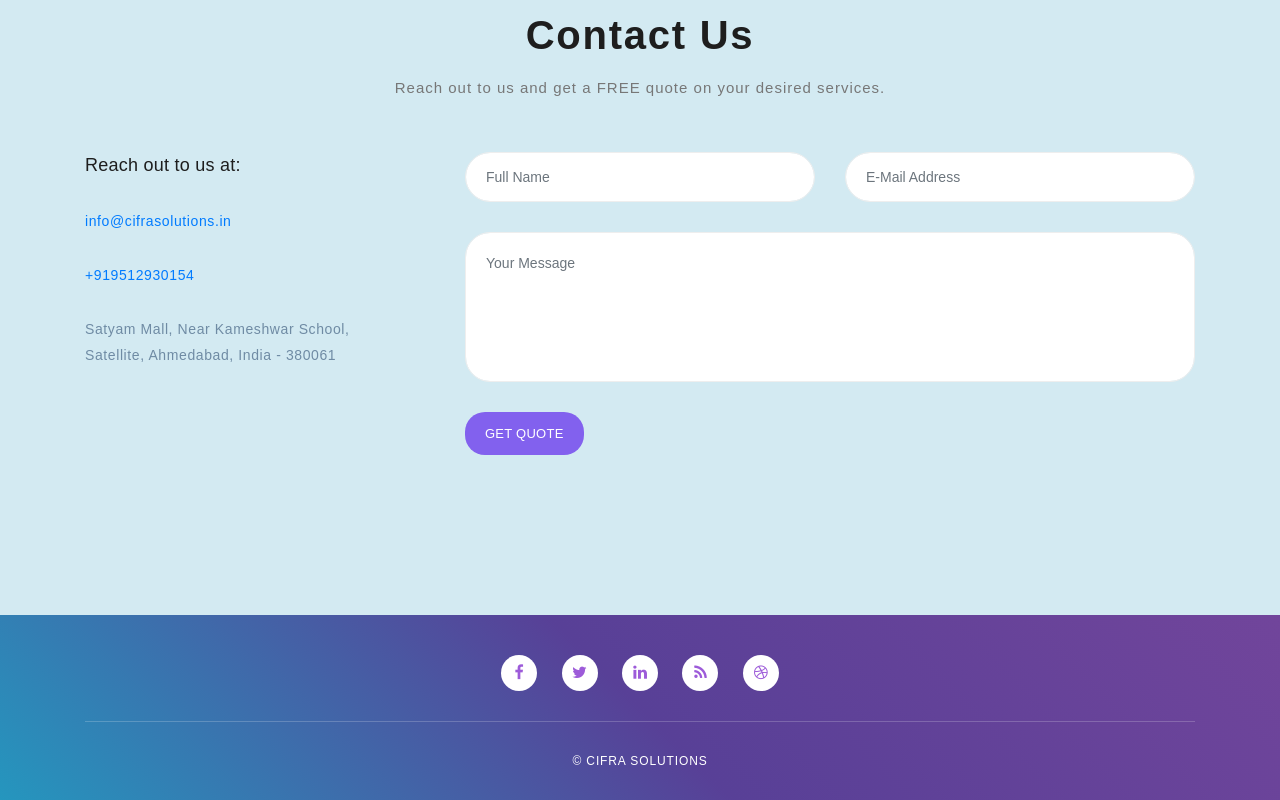
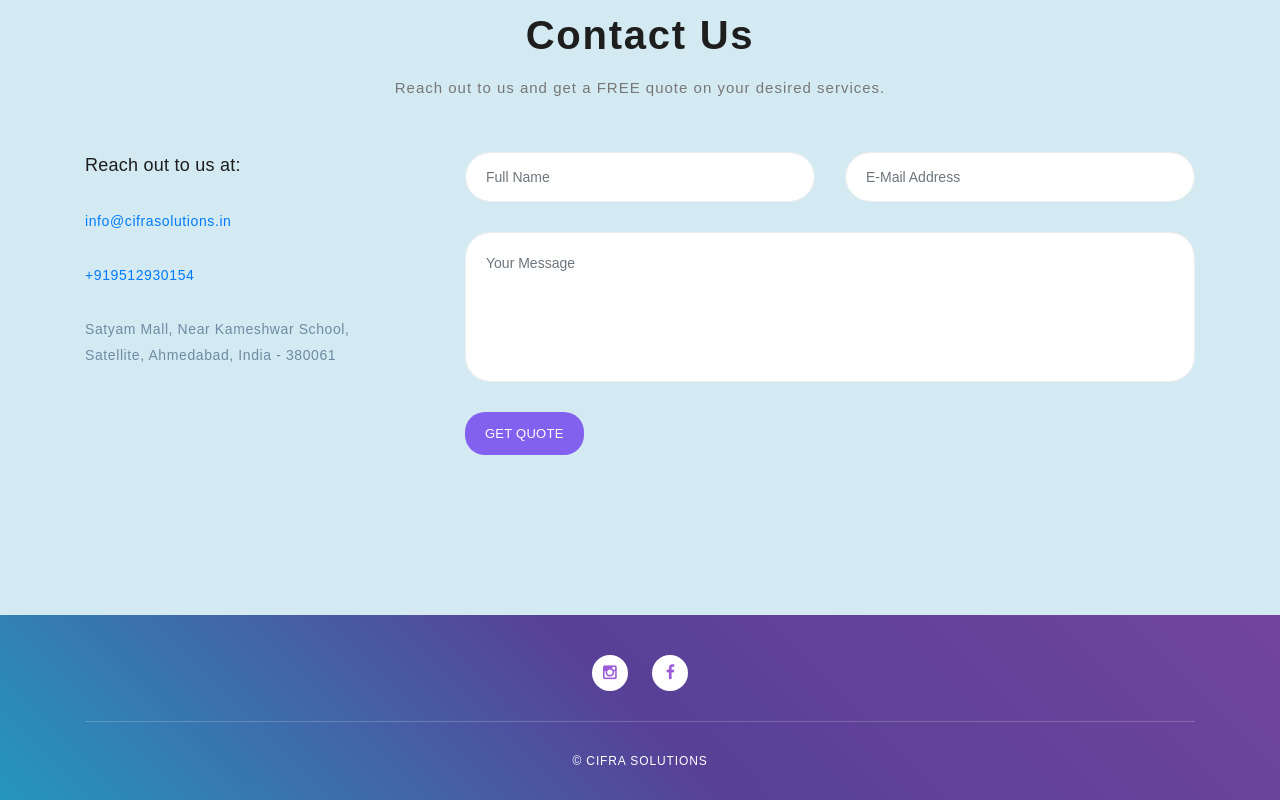
Before and after one commit to Mahipal98/cifrademo, a plain HTML site: page index.html in a window 1280 px wide. Shown: the part 3975-4775 px from the top of the page. Drawn offline with Linux system fonts and the light colour scheme; a web font is replaced by a local one.

Commit message:
Final Changes

```diff
--- a/assets/js/custom.js
+++ b/assets/js/custom.js
@@ -77,6 +77,11 @@
 				scrollTop: $("#digital-marketing").offset().top - 120
 			}, 500);
 		});
+`
+		// $(".logo").click(function () {
+		// 	window.scrollTo(0,0);
+		// 	// $('html, body').animate({ scrollTop: 0 }, 'fast');
+		// });`
 
 	});
 
--- a/index.html
+++ b/index.html
@@ -431,11 +431,11 @@
             <div class="row">
                 <div class="col-lg-12 col-md-12 col-sm-12">
                     <ul class="social">
-                        <li><a href="#"><i class="fa fa-facebook"></i></a></li>
-                        <li><a href="#"><i class="fa fa-twitter"></i></a></li>
-                        <li><a href="#"><i class="fa fa-linkedin"></i></a></li>
+                        <li><a href="https://instagram.com/cifrasolutions.in" target="_blank"><i class="fa fa-instagram"></i></a></li>
+                        <li><a href="https://www.facebook.com/Cifra-Solutions-104276882298633" target="_blank"><i class="fa fa-facebook"></i></a></li>
+                        <!-- <li><a href="#"><i class="fa fa-linkedin"></i></a></li>
                         <li><a href="#"><i class="fa fa-rss"></i></a></li>
-                        <li><a href="#"><i class="fa fa-dribbble"></i></a></li>
+                        <li><a href="#"><i class="fa fa-dribbble"></i></a></li> -->
                     </ul>
                 </div>
             </div>
```
